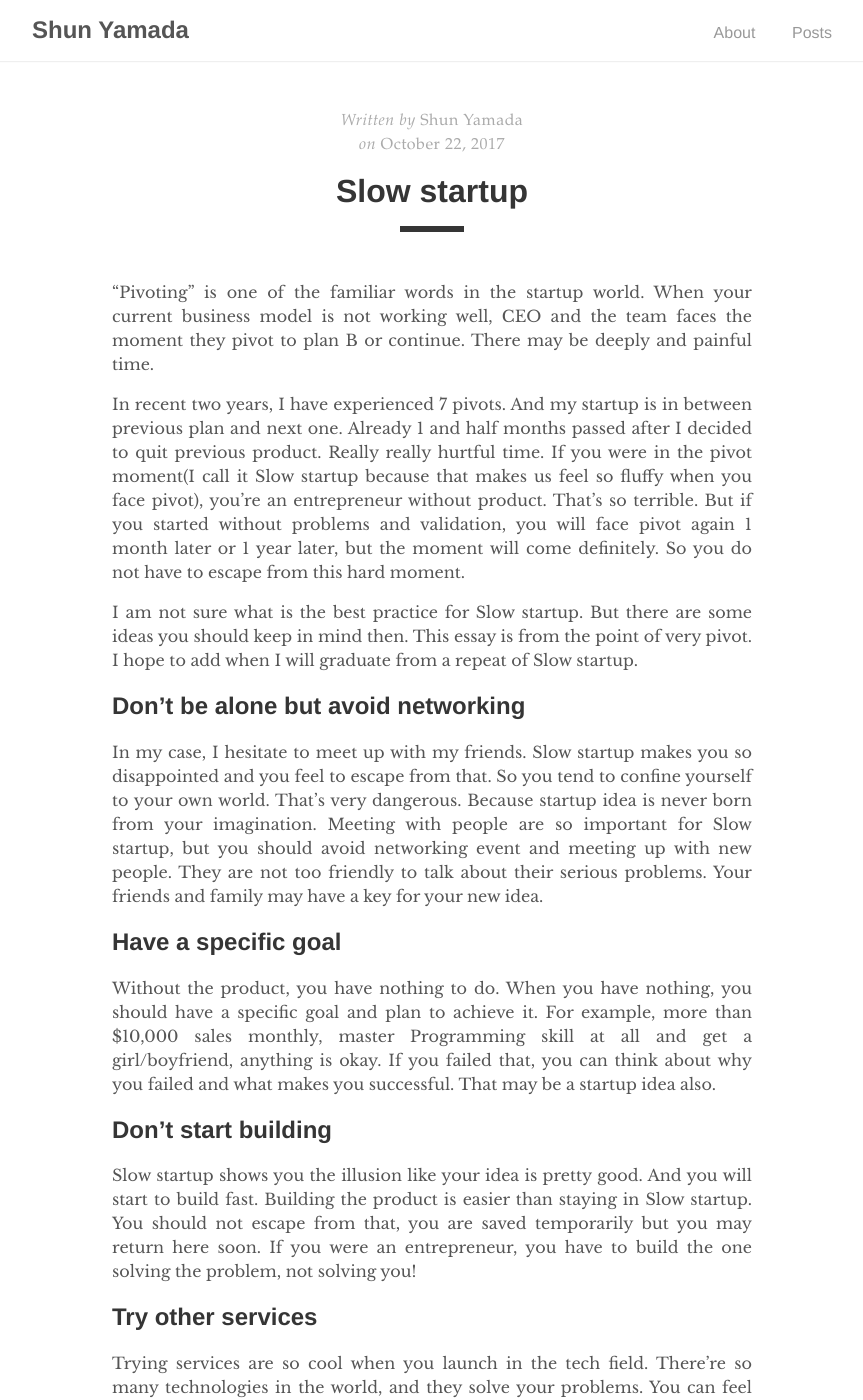
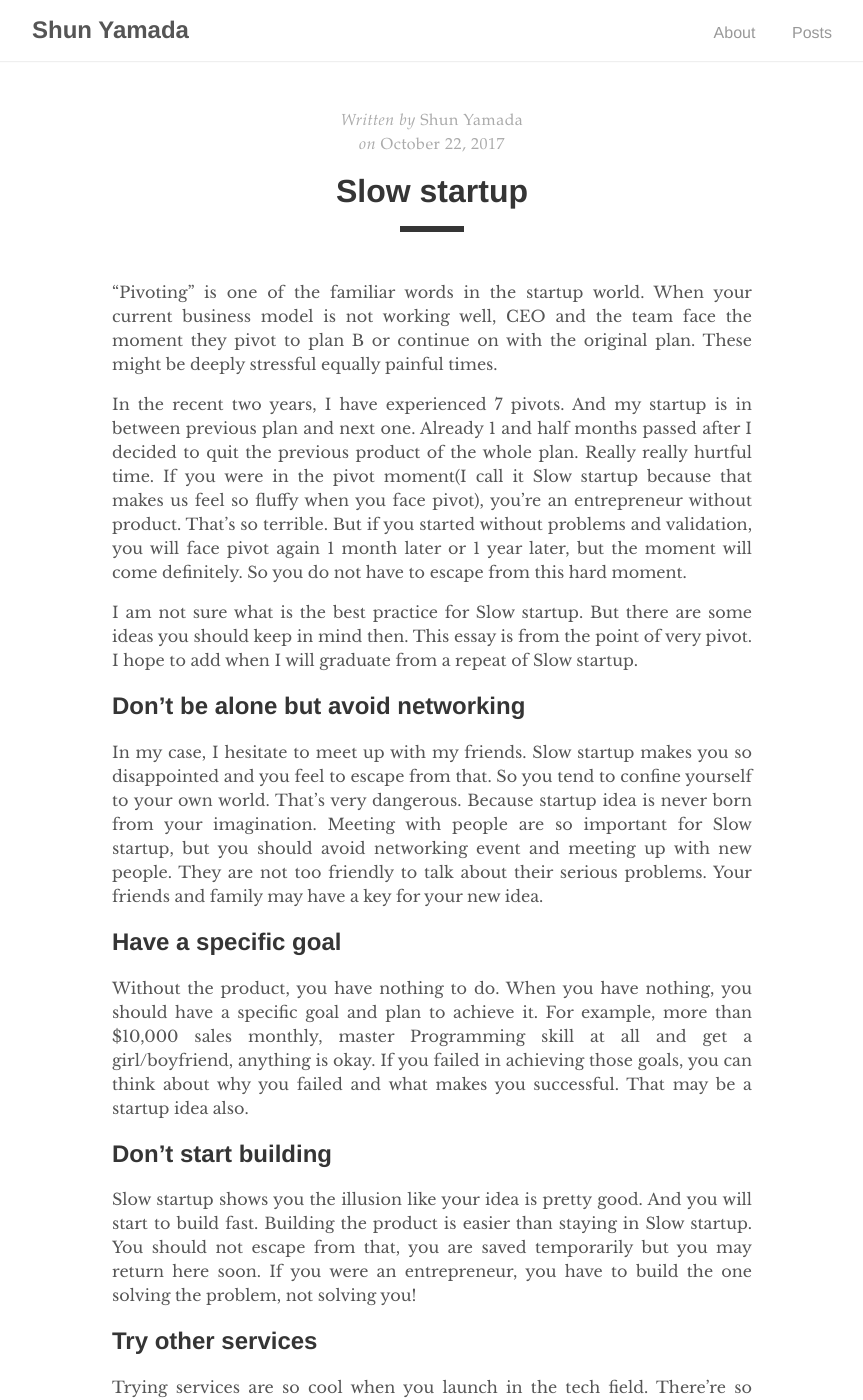
Before and after one commit to shyamady/shunyamada.github.io, a Jekyll site: the page built from _posts/2017-10-22-slow-startup.md, in a window 1280 px wide and 1400 px high. Shown: the whole window, without its empty margins (208-1071 px from the left). Built offline with Jekyll 4.4.1, drawn with Linux system fonts in a browser that asks for light colours; some of the changed text lies outside the part shown.

Commit message:
Update slow startup

```diff
--- a/_posts/2017-10-22-slow-startup.md
+++ b/_posts/2017-10-22-slow-startup.md
@@ -1,28 +1,33 @@
 ---
 layout: post
-title:  "Slow startup"
+title: "Slow startup"
 author: "Shun Yamada"
 ---
 
-“Pivoting” is one of the familiar words in the startup world. When your current business model is not working well, CEO and the team faces the moment they pivot to plan B or continue. There may be deeply and painful time.
+“Pivoting” is one of the familiar words in the startup world. When your current business model is not working well, CEO and the team face the moment they pivot to plan B or continue on with the original plan. These might be deeply stressful equally painful times.
 
-In recent two years, I have experienced 7 pivots. And my startup is in between previous plan and next one. Already 1 and half months passed after I decided to quit previous product. Really really hurtful time. If you were in the pivot moment(I call it Slow startup because that makes us feel so fluffy when you face pivot), you’re an entrepreneur without product. That’s so terrible. But if you started without problems and validation, you will face pivot again 1 month later or 1 year later, but the moment will come definitely. So you do not have to escape from this hard moment.
+In the recent two years, I have experienced 7 pivots. And my startup is in between previous plan and next one. Already 1 and half months passed after I decided to quit the previous product of the whole plan. Really really hurtful time. If you were in the pivot moment(I call it Slow startup because that makes us feel so fluffy when you face pivot), you’re an entrepreneur without product. That’s so terrible. But if you started without problems and validation, you will face pivot again 1 month later or 1 year later, but the moment will come definitely. So you do not have to escape from this hard moment.
 
 I am not sure what is the best practice for Slow startup. But there are some ideas you should keep in mind then. This essay is from the point of very pivot. I hope to add when I will graduate from a repeat of Slow startup.
 
 ## Don’t be alone but avoid networking
+
 In my case, I hesitate to meet up with my friends. Slow startup makes you so disappointed and you feel to escape from that. So you tend to confine yourself to your own world. That’s very dangerous. Because startup idea is never born from your imagination. Meeting with people are so important for Slow startup, but you should avoid networking event and meeting up with new people. They are not too friendly to talk about their serious problems. Your friends and family may have a key for your new idea.
 
 ## Have a specific goal
-Without the product, you have nothing to do. When you have nothing, you should have a specific goal and plan to achieve it. For example, more than $10,000 sales monthly, master Programming skill at all and get a girl/boyfriend, anything is okay. If you failed that, you can think about why you failed and what makes you successful. That may be a startup idea also.
+
+Without the product, you have nothing to do. When you have nothing, you should have a specific goal and plan to achieve it. For example, more than \$10,000 sales monthly, master Programming skill at all and get a girl/boyfriend, anything is okay. If you failed in achieving those goals, you can think about why you failed and what makes you successful. That may be a startup idea also.
 
 ## Don’t start building
+
 Slow startup shows you the illusion like your idea is pretty good. And you will start to build fast. Building the product is easier than staying in Slow startup. You should not escape from that, you are saved temporarily but you may return here soon. If you were an entrepreneur, you have to build the one solving the problem, not solving you!
 
 ## Try other services
-Trying services are so cool when you launch in the tech field. There’re so many technologies in the world, and they solve your problems. You can feel how great products work when you are using them. And you may notice their product is not enough, that’s chance you can rebuild the product solving that.
+
+Trying services are so cool when you launch in the tech field. There’re so many technologies in the world, and they solve your problems. You can feel how great products work when you are using them. And you may notice their product is not enough, that’s an excellent chance you can rebuild the product by solving that.
 
 ## Earn by not outsourcing business
-There’re so many sharing economy services. You can earn money from that. If you earned money from outsourcing, you can stop that and start using these platforms. Create your own business is from the very small point. You should try these platforms before developing MVP.
+
+There’re so many sharing economy services. You can earn money from that. If you earned money from outsourcing, you can stop that and start using these platforms. Creating your own business is from the very small point. You should try these platforms before developing MVP.
 
 Slow startup is so hard and, I am always disappointed by that. But I will never give up, I know some entrepreneurs passed that feeling also before success. Disappointment sometimes stops you to think, continue but you should never escape. You have to just focus on the problem and the fact in front of you.
```
